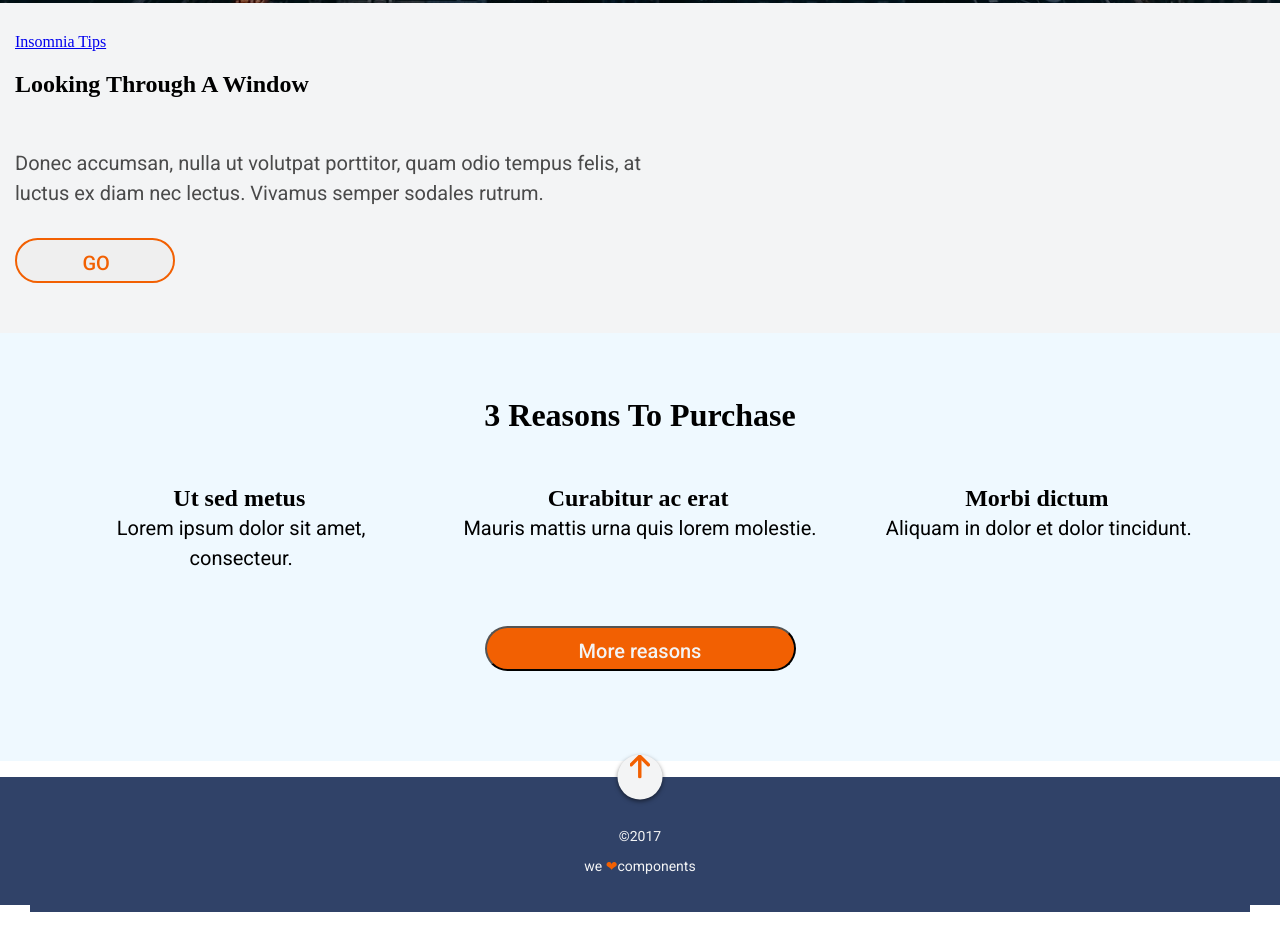
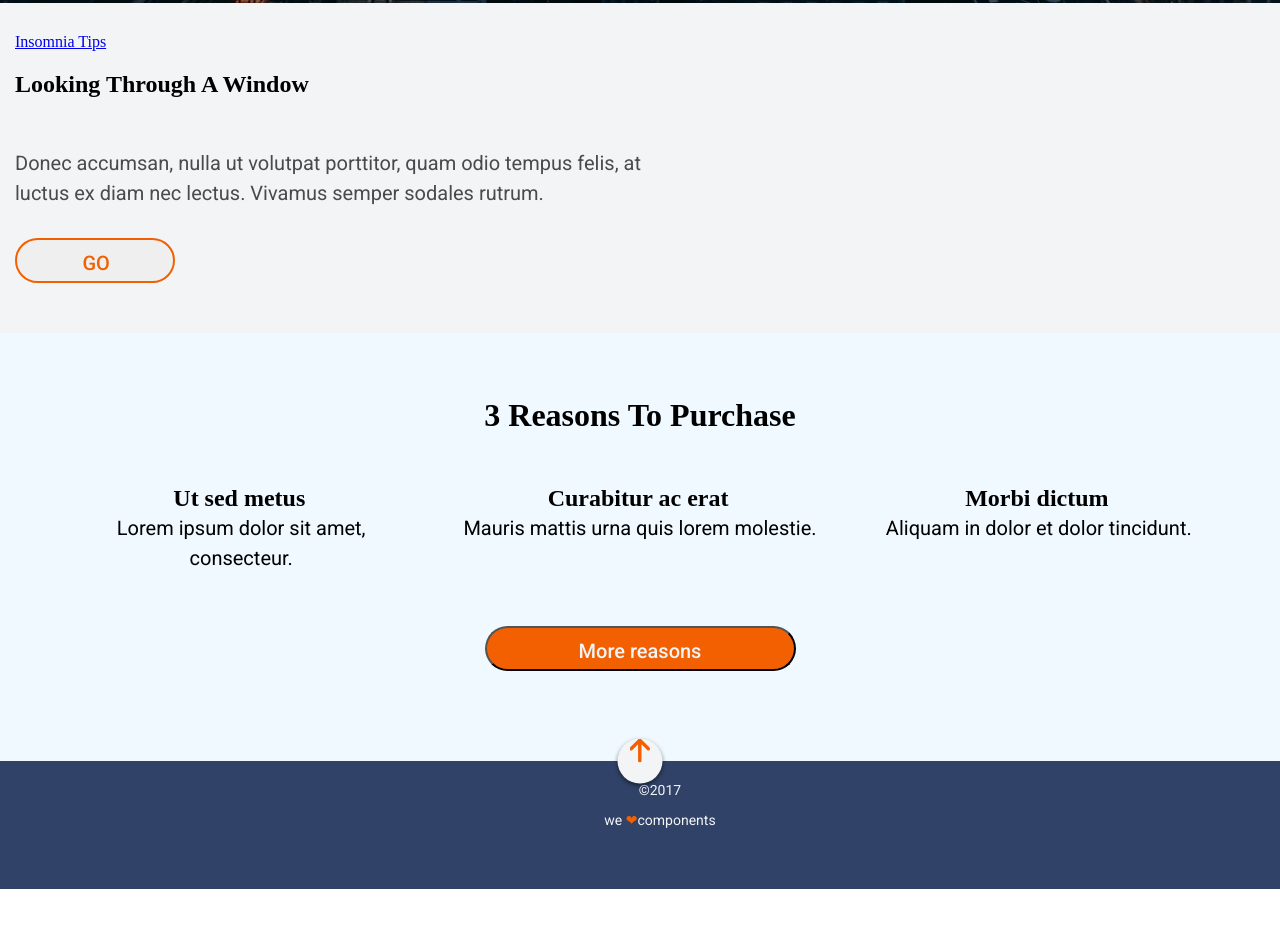
Before and after one commit to carolcesp/anonymous-proxy, a website: page docs/index.html in a window 1280 px wide. Shown: the part 797-1739 px from the top of the page. After the commit the page ends 1686 px from the top, so only its background shows below. Drawn offline with nearby package versions, Linux system fonts and the light colour scheme; files that its build step writes are made by us from their sources.

Commit message:
modified main

```diff
--- a/_src/assets/scss/components/_footer.scss
+++ b/_src/assets/scss/components/_footer.scss
@@ -22,10 +22,14 @@
   background-color: $color-white;
 }
 // box contenido
+.box-footer-content{
+  margin:0 ;
+  text-align: center;
+}
 .footer-copy{
   text-align: center;
   list-style: none;
-  padding: 30px;
+  margin:0;
 }
 .stylecopy{
   margin:0;
--- a/_src/assets/scss/components/_header.scss
+++ b/_src/assets/scss/components/_header.scss
@@ -3,7 +3,7 @@
   margin: 0;
   padding: 0;
   position: relative;
-  z-index: 2;
+
 }
 .btn-menu{
   margin: 0;
--- a/_src/assets/scss/components/_main.scss
+++ b/_src/assets/scss/components/_main.scss
@@ -69,7 +69,7 @@ flex-direction:column;
   font-stretch: normal;
   line-height: 2.25;
   letter-spacing: normal;
-  text-align: center;
+  // text-align: center;
   color: #f26002;
 }
 // mediaqueries 768
```
